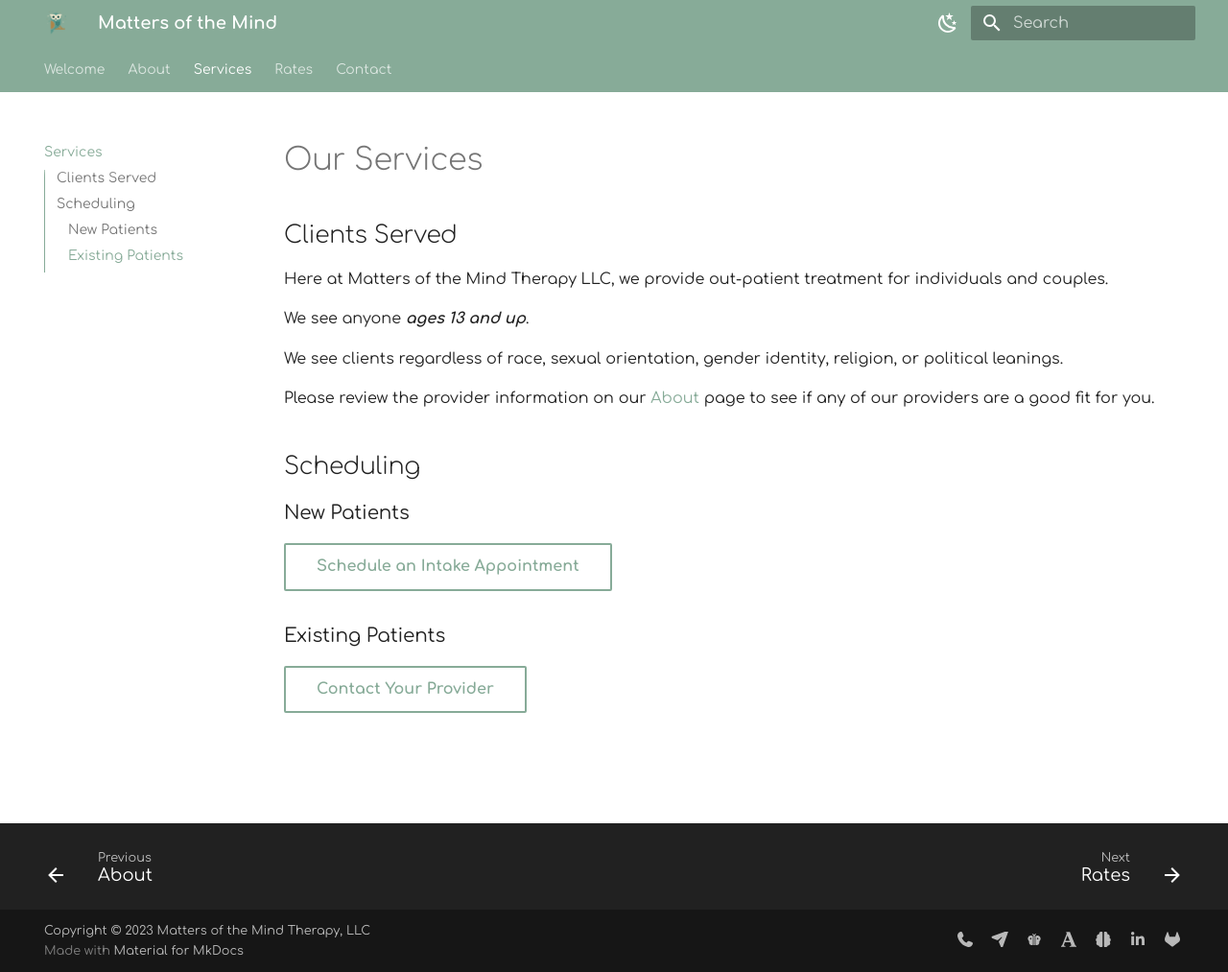
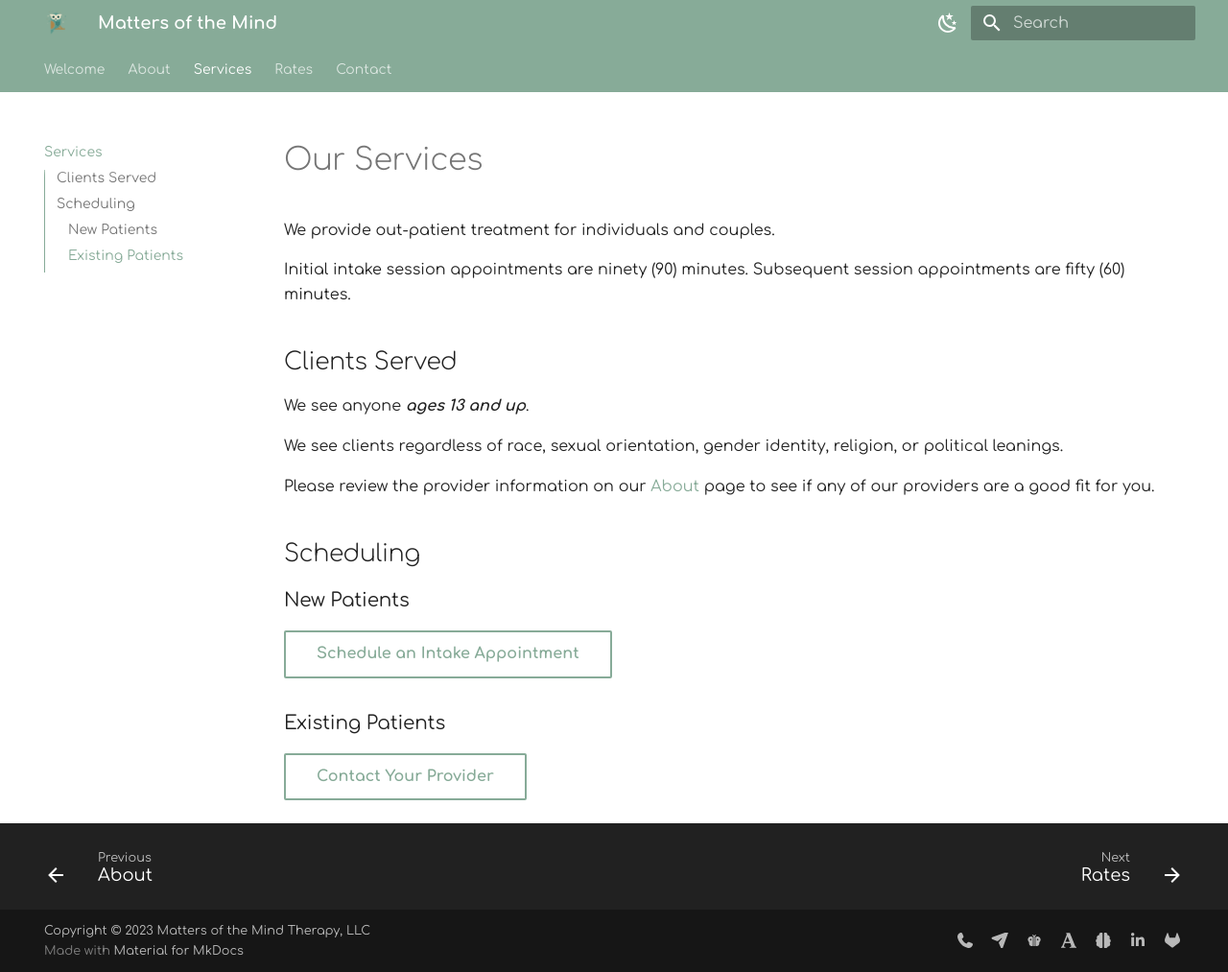
Before and after one commit to motm-therapy/website, an MkDocs documentation site: the page built from docs/services.md, in a window 1280 px wide and 1013 px high. Shown: the whole window at 96% size. Built offline with MkDocs 1.6.1 and Material for MkDocs 9.7.7, drawn with Linux system fonts in a browser that asks for light colours.

Commit message:
Update services.md

```diff
--- a/docs/services.md
+++ b/docs/services.md
@@ -1,8 +1,10 @@
 # Our Services
 
+We provide out-patient treatment for individuals and couples.
+
+Initial intake session appointments are ninety (90) minutes. Subsequent session appointments are fifty (60) minutes.
+
 ## Clients Served
-
-Here at Matters of the Mind Therapy LLC, we provide out-patient treatment for individuals and couples.
 
 We see anyone _**ages 13 and up**_.
 
```
